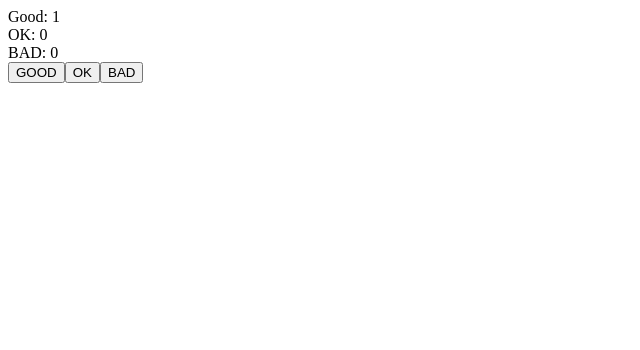
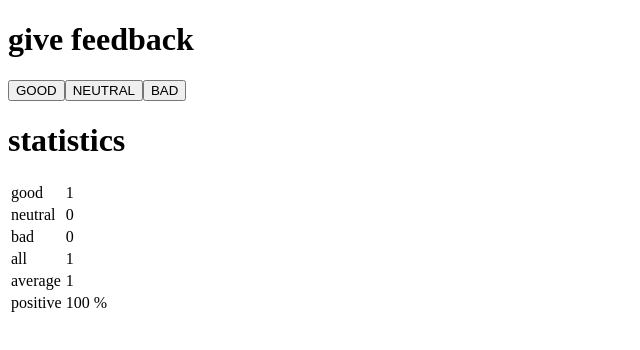
Before and after one commit to sm-mostafajamal/Fullstack_Open, a React (Create React App) app in the folder part1/unicafe/: page / in a window 1280 px wide. Both pictures are taken after a click on the button "GOOD". Shown: the top 350 px of the page, without its empty margins (0-640 px from the left). Built offline with nearby package versions, Linux system fonts and the light colour scheme.

Commit message:
6.2: unicafe revisited, step2

```diff
--- a/part1/unicafe/src/index.js
+++ b/part1/unicafe/src/index.js
@@ -3,18 +3,18 @@ import ReactDOM from 'react-dom/client';
 // import App from './App';
 import { legacy_createStore as createStore } from 'redux'
 
-const initialState = {
+const statistics = {
   good: 0,
-  ok: 0,
+  neutral: 0,
   bad: 0
 }
 
-const counterReducer = (state = initialState, action) => {
+const counterReducer = (state = statistics, action) => {
   switch(action.type) {
       case 'GOOD':
         return { ...state, good: state.good + 1};
-      case 'OK':
-        return { ...state, ok: state.ok + 1};
+      case 'NEUTRAL':
+        return { ...state, neutral: state.neutral + 1};
       case 'BAD':
         return { ...state, bad: state.bad + 1};
       default:
@@ -23,25 +23,66 @@ const counterReducer = (state = initialState, action) => {
 }
 const store = createStore(counterReducer)
 
+// Button Component
+const Button = ({onClick, text}) => <button onClick={onClick}>{text}</button>
+
+// Statistics Component
+const Statistics = ({statistics}) =>{
+  const good = store.getState().good
+  const neutral = store.getState().neutral
+  const bad = store.getState().bad
+
+  const total = good + neutral + bad
+
+  if(good > 0 || neutral > 0 || bad > 0){
+    return (
+        <table>
+          <tbody>
+              <StatisticLine text="good" value ={good} />
+              <StatisticLine text="neutral" value ={neutral} />
+              <StatisticLine text="bad" value ={bad} />
+              <StatisticLine text="all" value ={total} />
+              <StatisticLine text="average" value ={(good - bad)/total} />
+              <StatisticLine text="positive" value = {`${(good*100)/total} %`} />
+          </tbody>
+        </table>
+    )
+  }
+  else return <div>No feedback given</div>
+}
+
+// StatisticLine Component
+const StatisticLine = ({text, value}) =>{
+  return (
+    <tr>
+      <td>{text}</td>
+      <td>{value}</td>
+    </tr>
+)}
+
+
 const App = () => {
   return (
     <div>
-      <div>
+      <h1>give feedback</h1>
+      {/* <div>
         <div>
           Good: {store.getState().good}
         </div>
         <div>
-          OK: {store.getState().ok}
+          NEUTRAL: {store.getState().neutral}
         </div>
         <div>
           BAD: {store.getState().bad}
         </div>
+      </div> */}
+      <div>
+        <Button onClick = {() => store.dispatch({ type: 'GOOD'})} text = 'GOOD' />
+        <Button onClick = {() => store.dispatch({ type: 'NEUTRAL'})} text = 'NEUTRAL' />
+        <Button onClick = {() => store.dispatch({ type: 'BAD'})} text = 'BAD' />
       </div>
-      <div>
-        <button onClick={() => store.dispatch({ type: 'GOOD'})}>GOOD</button>
-        <button onClick={() => store.dispatch({ type: 'OK'})}>OK</button>
-        <button onClick={() => store.dispatch({ type: 'BAD'})}>BAD</button>
-      </div>
+      <h1>statistics</h1>
+      <Statistics statistics={statistics} />
     </div>
   )
 }
```
